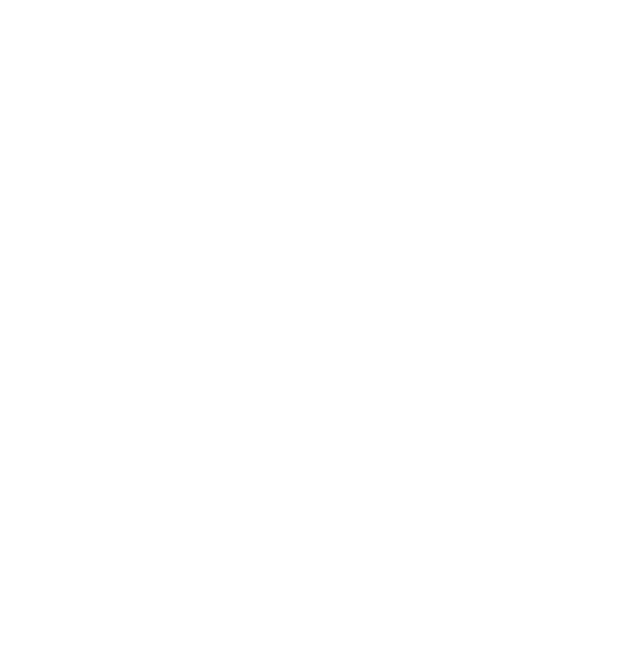
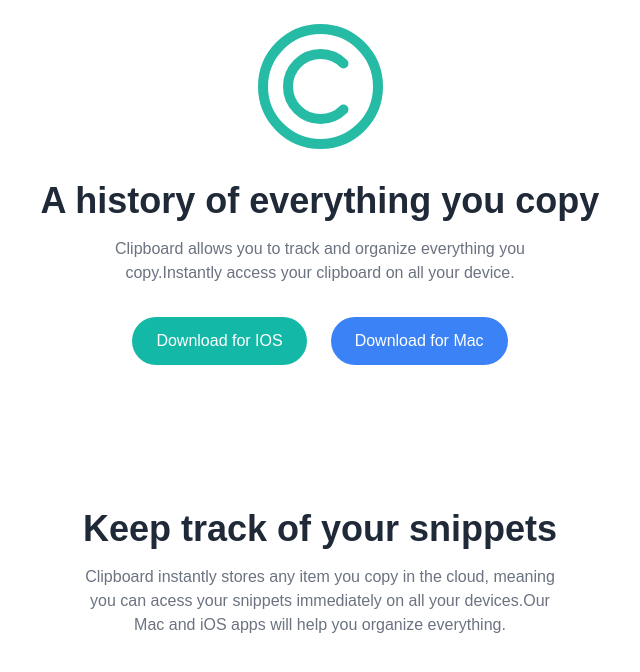
Before and after one commit to VPontis15/A-Clipboard-landing-page, a website: page index.html in a window 1280 px wide. Shown: the whole page, without its empty margins (320-960 px from the left). Drawn offline with Linux system fonts and the light colour scheme; a web font is replaced by a local one.

Commit message:
create 2 first sections

```diff
--- a/index.html
+++ b/index.html
@@ -14,5 +14,28 @@
     <link rel="stylesheet" href="css/style.css" />
     <title>Clipboard Website</title>
   </head>
-  <body></body>
+  <body class="header-bg">
+    <!-- Container  -->
+
+    <header class="container pt-6 mb-36">
+      <img class="max-w-full mx-auto mb-8" src="images/logo.svg " alt="" />
+      <h2 class="content-heading">A history of everything you copy</h2>
+      <p class="content-p">
+        Clipboard allows you to track and organize everything you copy.Instantly
+        access your clipboard on all your device.
+      </p>
+      <div class="btn-row flex gap-6 justify-center">
+        <button class="header-btn bg-teal-500">Download for IOS</button>
+        <button class="header-btn bg-blue-500">Download for Mac</button>
+      </div>
+    </header>
+    <section class="container">
+      <h2 class="content-heading">Keep track of your snippets</h2>
+      <p class="content-p">
+        Clipboard instantly stores any item you copy in the cloud, meaning you
+        can acess your snippets immediately on all your devices.Our Mac and iOS
+        apps will help you organize everything.
+      </p>
+    </section>
+  </body>
 </html>
```
Also changed, not shown: css/style.css.
